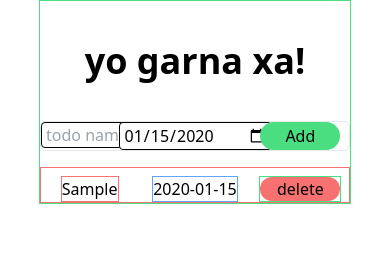
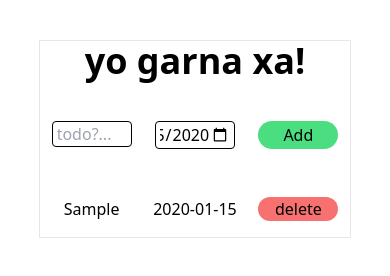
Before and after one commit to karanmahato44/to-do-list, a plain HTML site: page index.html in a window 390 px wide. Both pictures are taken after typing "Sample", "2020-01-15" into the empty fields and a click on the button "Add". Drawn offline with nearby package versions, Linux system fonts and the light colour scheme.

Commit message:
make it more responsive for phones

```diff
--- a/index.html
+++ b/index.html
@@ -8,15 +8,15 @@
   <title>todo list app</title>
 </head>
 
-<body class="flex flex-col justify-center w-4/5 border border-green-400 mx-auto">
-  <div class="text-center my-10 text-4xl font-bold">yo garna xa!</div>
+<body class="flex flex-col justify-center w-4/5 mx-auto mt-10 border">
+  <div class="text-center mb-10 text-4xl font-bold">yo garna xa!</div>
 
-  <div class="grid grid-cols-3 justify-items-center rounded-md gap-2 border"><!-- container begin -->
-    <div><input class="js-text-input border border-black w-full rounded outline-none px-1" onkeydown="foo(event);" type="text" placeholder="todo name..."></div>
-    <div><input class="js-due-date-input border border-black rounded px-1" type="date"></div>
-    <div><button class="bg-green-400 rounded-full w-20 h-full cursor:pointer" onclick="addTodo();">Add</button></div>
+  <div class="grid grid-cols-3 justify-items-center"><!-- container after heading begin -->
+    <div><input class="js-text-input border border-black rounded outline-none px-1 w-20 sm:w-36" onkeydown="foo(event);" type="text" placeholder="todo?..."></div>
+    <div><input class="js-due-date-input border border-black rounded px-1 w-20 sm:w-36" type="date"></div>
+    <div><button class="bg-green-400 rounded-full w-20 sm:w-36 h-full cursor:pointer" onclick="addTodo();">Add</button></div>
   </div>
-  <div class="js-show-todolist border items-center grid grid-cols-3 justify-items-center w-full mx-auto whitespace-normal gap-2 border border-red-400 mt-4"></div>
+  <div class="js-show-todolist grid grid-cols-3 justify-items-center w-full items-center mt-8 pb-4"></div>
   <script src="index.js"></script>
 </body>
 
--- a/index.js
+++ b/index.js
@@ -12,9 +12,9 @@ function renderTodoList() {
     const { name, dueDate } = todoObject;
 
     const html = `
-      <div class="mt-2 border border-red-400 whitespace-wrap overflow-hidden">${name}</div>
-      <div class="mt-2 border border-blue-400 items-center">${dueDate}</div>
-      <div class="mt-2 border border-green-400"><button class="bg-red-400 rounded-full w-20 h-full cursor:pointer items-center" onclick="
+      <div class="mt-4 whitespace-normal text-center">${name}</div>
+      <div class="mt-4">${dueDate}</div>
+      <div class="mt-4"><button class="bg-red-400 rounded-full w-20 sm:w-36 h-full cursor:pointer" onclick="
       todoList.splice(${i}, 1);
       renderTodoList();">delete</button></div>
     `;
```
